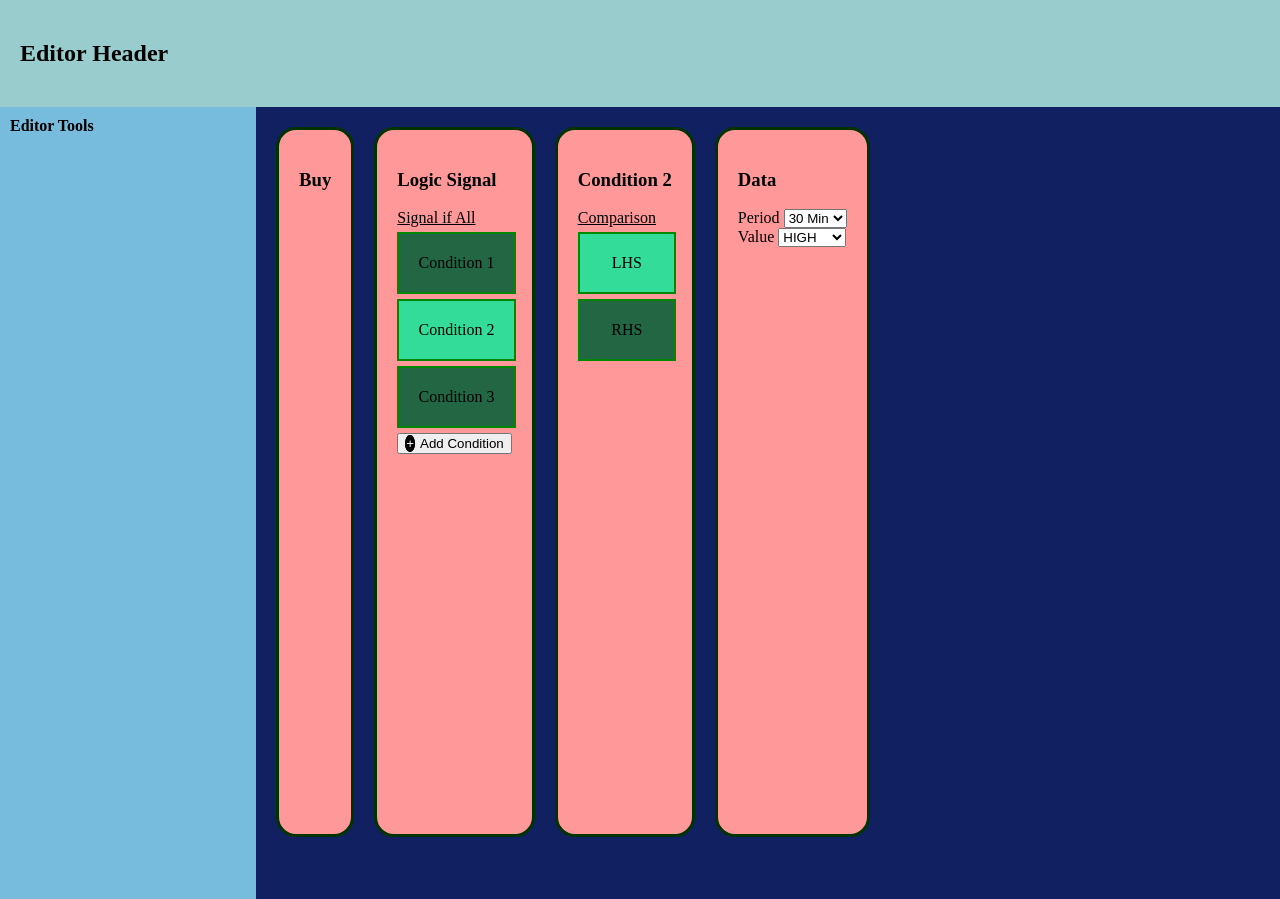
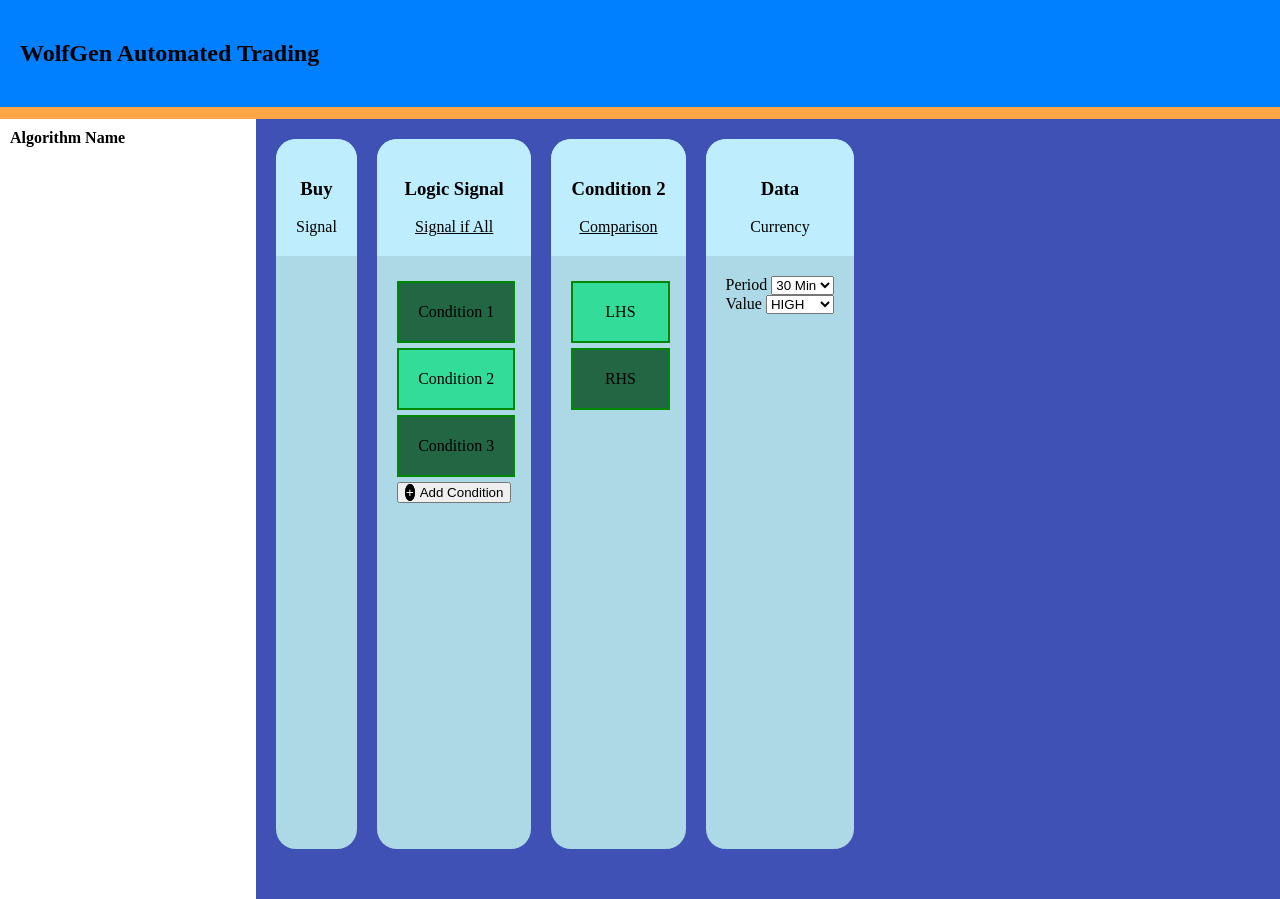
Before and after one commit to NicolasKiely/percms, a Django app: template widget/templates/widget/editor.html in a window 1280 px wide. Run offline with Django 3.2, Linux system fonts and the light colour scheme; the template is opened without the code that fills it, so the values that code supplies are empty.

Commit message:
Update color scheme and apply widget header background

```diff
--- a/widget/templates/widget/editor.html
+++ b/widget/templates/widget/editor.html
@@ -14,12 +14,20 @@
         }
 
         header {
-            background-color: #9CC;
+            background-color: #0080FF;
             padding: 20px;
             margin: 0;
             width: 100%;
             height: 10%;
             box-sizing: border-box;
+        }
+
+        div.header-bar {
+            background-color: #FFA545;
+            width: 100%;
+            box-sizing: border-box;
+            margin: 0;
+            padding: 6px;
         }
 
         section {
@@ -36,7 +44,7 @@
         }
 
         nav {
-            background-color: #7BD;
+            background-color: #FFF;
             width: 20%;
             margin: 0;
             float: left;
@@ -46,7 +54,7 @@
         }
 
         article {
-            background-color: #112060;
+            background-color: #3F51B5;
             width: 80%;
             float: left;
             margin: 0;
@@ -57,15 +65,30 @@
         }
 
         div.widget {
-            background-color: #F99;
+            background-color: #ADD8E6;
             float: left;
             height: 90%;
-            padding: 20px;
             margin: 10px;
             box-sizing: border-box;
             border-radius: 20px;
             border-collapse: collapse;
-            border: solid #030 3px;
+            /* border: solid #030 3px; */
+        }
+
+        div.widget-header {
+            background-color: #BEEDFD;
+            box-sizing: border-box;
+            padding: 20px;
+            /*width: 100%;*/
+            text-align: center;
+            border-top-left-radius: 20px;
+            border-top-right-radius: 20px;
+        }
+
+        div.widget-body {
+            background-color: #ADD8E6;
+            float: top;
+            padding: 20px;
         }
 
         .action {
@@ -129,25 +152,33 @@
 <body>
     <!-- Header -->
     <header>
-        <h2>Editor Header</h2>
+        <h2>WolfGen Automated Trading</h2>
     </header>
+    <div class="header-bar"></div>
 
     <!-- Editor Bar -->
     <section>
         <nav>
-            <b>Editor Tools</b>
+            <b>Algorithm Name</b>
         </nav>
 
         <!-- Widget Editor -->
         <article>
             <div class="widget">
+                <div class="widget-header">
                     <h3>Buy</h3>
+                    <span class="widget-subheader">Signal</span>
+                </div>
+                <div class="widget-body"></div>
             </div>
 
             <div class="widget">
+                <div class="widget-header">
                     <h3>Logic Signal</h3>
                     <u>Signal if All</u>
+                </div>
 
+                <div class="widget-body">
                     <span class="action action-inactive" onclick="action_click(this)">Condition 1</span>
 
                     <span class="action action-active" onclick="action_click(this)">Condition 2</span>
@@ -156,18 +187,27 @@
 
                     <button class="add-action">Add Condition</button>
                 </div>
+            </div>
 
             <div class="widget">
+                <div class="widget-header">
                     <h3>Condition 2</h3>
                     <u>Comparison</u>
+                </div>
 
+                <div class="widget-body">
                     <span class="action action-active">LHS</span>
                     <span class="action action-inactive">RHS</span>
                 </div>
+            </div>
 
             <div class="widget">
+                <div class="widget-header">
                     <h3>Data</h3>
+                    <span class="widget-subheader">Currency</span>
+                </div>
 
+                <div class="widget-body">
                     <div class="action-input">
                         <label for="action-data-time">Period</label>
                         <select id="action-data-time">
@@ -188,6 +228,8 @@
                             <option>LOW</option>
                         </select>
                     </div>
+
+                </div>
             </div>
         </article>
     </section>
@@ -199,8 +241,8 @@
             console.log(el);
             //console.log(el.getAttribute('class'));
             el.setAttribute('class', 'action action-active');
-            var elChildren = el.parent().children();
-            for (var i=0; i<elChildren.length; i++){
+            let elChildren = el.parent().children();
+            for (let i=0; i<elChildren.length; i++){
 
             }
         }
```
Lines whose indentation alone changed are shown as unchanged.
